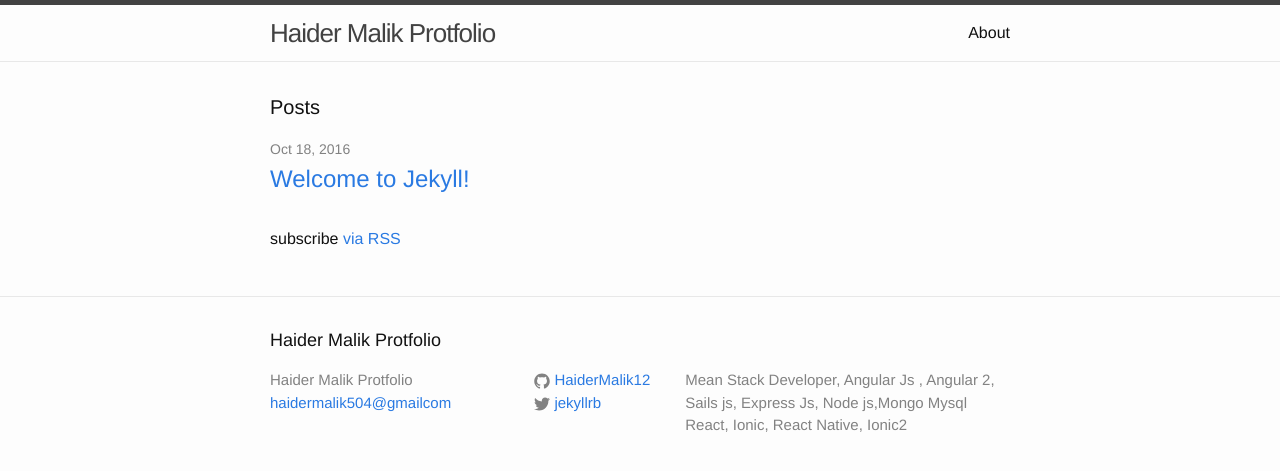
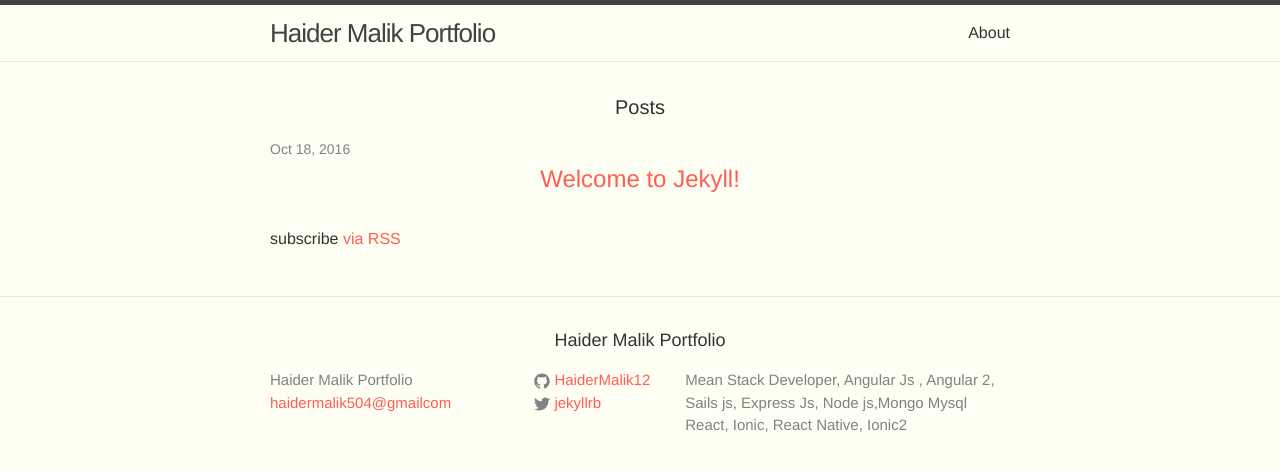
Before and after one commit to HaiderMalik12/haider-portfolio, a Jekyll site: the page built from index.html, in a window 1280 px wide. Shown: the top 471 px of the page. Built offline with Jekyll 4.4.1, drawn with Linux system fonts in a browser that asks for light colours.

```diff
--- a/_config.yml
+++ b/_config.yml
@@ -6,7 +6,7 @@
 # 'jekyll serve'. If you change this file, please restart the server process.
 
 # Site settings
-title: Haider Malik Protfolio
+title: Haider Malik Portfolio
 email: haidermalik504@gmailcom
 description: > # this means to ignore newlines until "baseurl:"
   Mean Stack Developer, Angular Js , Angular 2, Sails js, Express Js, Node js,Mongo
--- a/_sass/_base.scss
+++ b/_sass/_base.scss
@@ -83,7 +83,16 @@ li {
  */
 h1, h2, h3, h4, h5, h6 {
     font-weight: $base-font-weight;
+    text-align: center;
 }
+.mega {
+    font-size: $mega-font-size;
+}
+
+h1, .h1 {font-size: $h1-font-size}
+h2, .h2 {font-size: $h2-font-size}
+h3, .h3 {font-size: $h3-font-size}
+h4, .h4 {font-size: $h4-font-size}
 
 
 
@@ -99,7 +108,7 @@ a {
     }
 
     &:hover {
-        color: $text-color;
+        color: $blue-color;
         text-decoration: underline;
     }
 }
--- a/css/main.scss
+++ b/css/main.scss
@@ -12,11 +12,22 @@ $base-font-weight: 400;
 $small-font-size:  $base-font-size * 0.875;
 $base-line-height: 1.5;
 
+$mega-font-size :100px;
+$h1-font-size :70px;
+$h2-font-size: 40px;
+$h3-font-size: 30px;
+$h4-font-size :24px;
+
 $spacing-unit:     30px;
 
-$text-color:       #111;
-$background-color: #fdfdfd;
-$brand-color:      #2a7ae2;
+$text-color:       #333;
+$background-color: #fefef3;
+$brand-color:      #fe5f55;
+
+$blue-color:#92b5bd;
+$yellow-color:#ede24e;
+$red-color:#df6d59;
+$purple-color:#6b2339;
 
 $grey-color:       #828282;
 $grey-color-light: lighten($grey-color, 40%);
```
Also changed, not shown: 5 other files.
